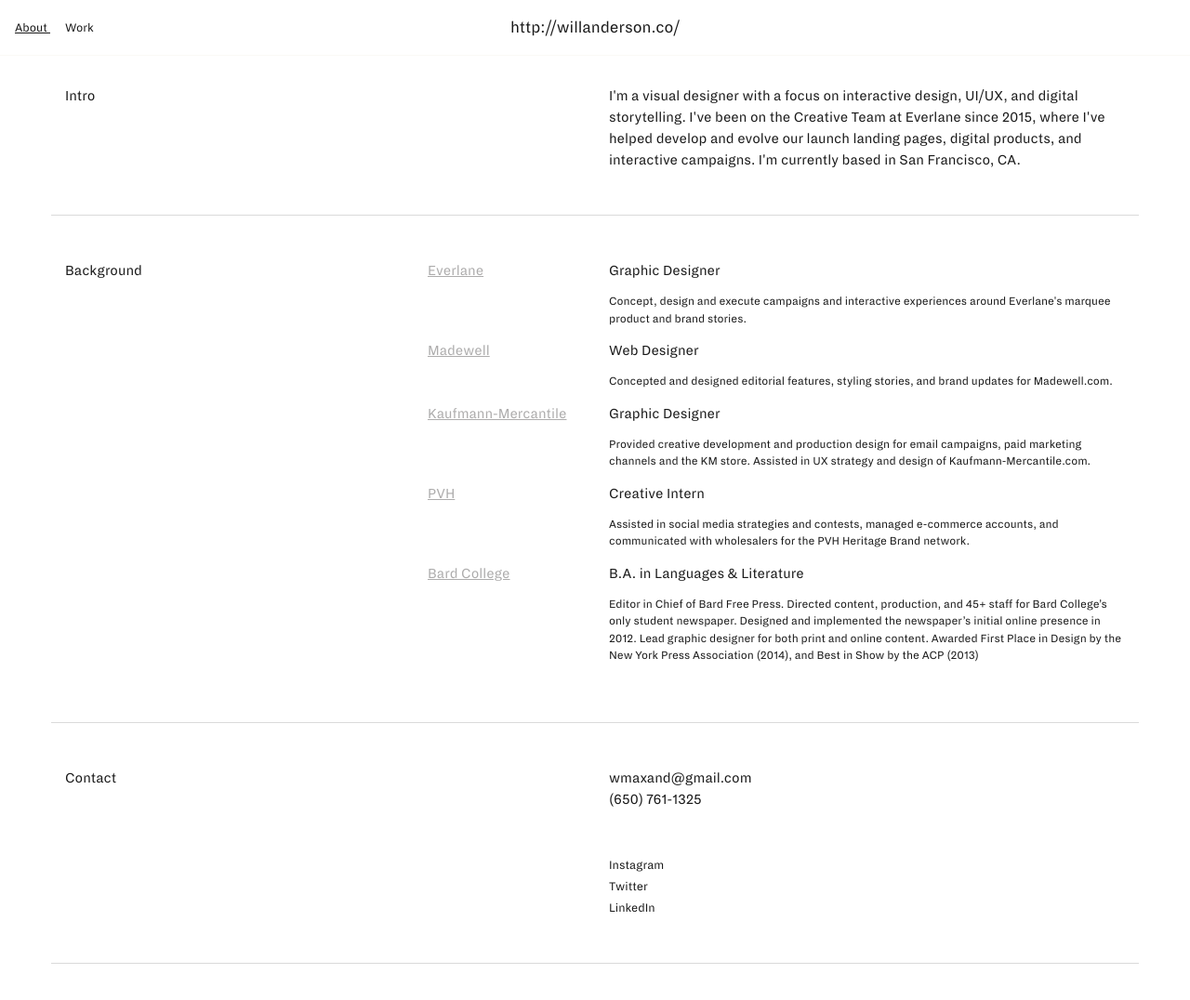
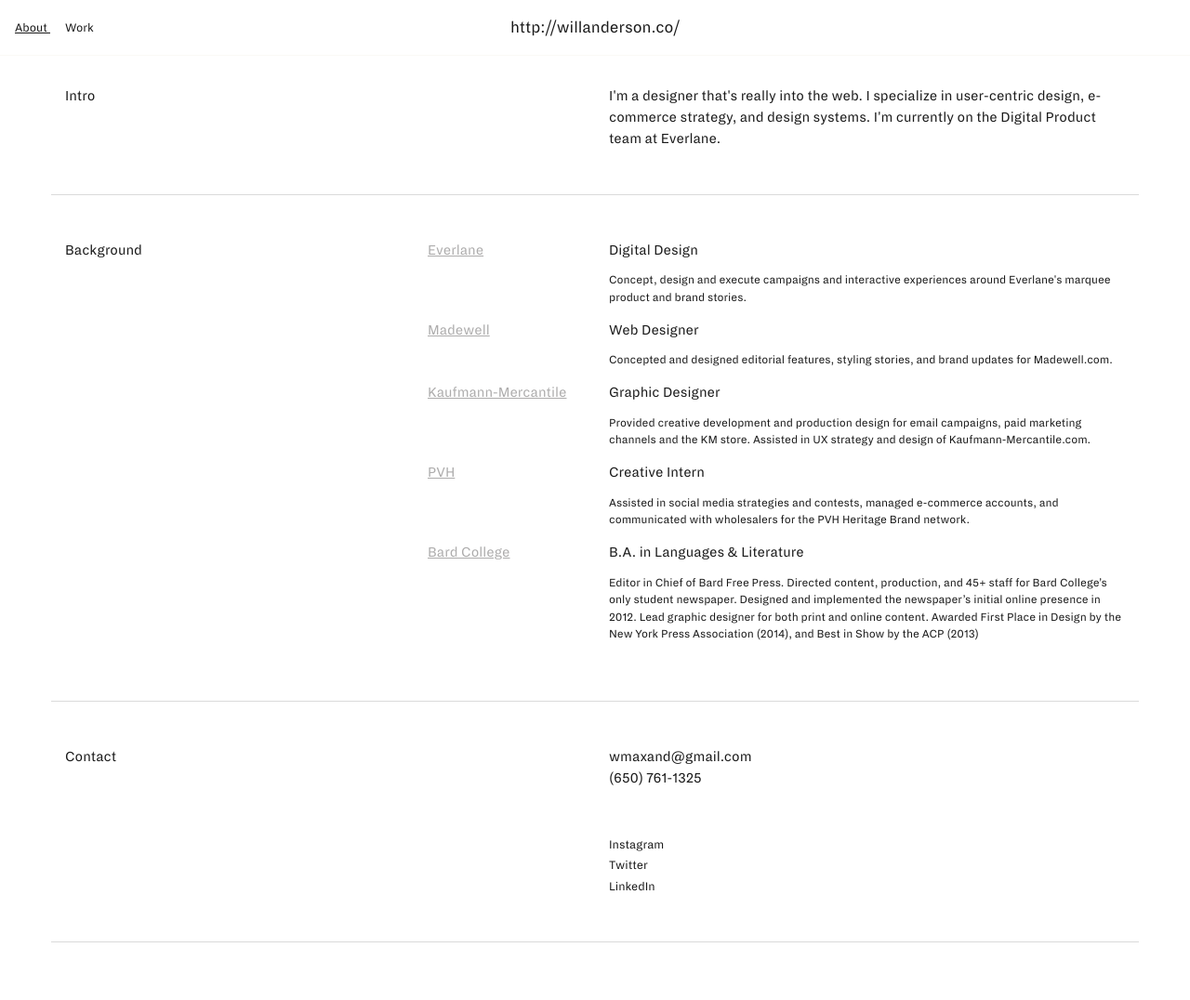
Before and after one commit to willanderson/portfolio, a Jekyll site: the page built from about.md, in a window 1280 px wide and 1085 px high. Shown: the top 1076 px of the window at 93% size. Built offline with Jekyll 4.4.1, drawn with Linux system fonts in a browser that asks for light colours; nearby versions of some CDN libraries.

Commit message:
Updated About

```diff
--- a/about.md
+++ b/about.md
@@ -2,13 +2,12 @@
 title: About
 permalink: "/about/"
 navigation_weight: 1
-intro: I'm a visual designer with a focus on interactive design, UI/UX, and digital
-  storytelling. I've been on the Creative Team at Everlane since 2015, where I've
-  helped develop and evolve our launch landing pages, digital products, and interactive
-  campaigns. I'm currently based in San Francisco, CA.
+intro: 'I''m a designer that''s really into the web. I specialize in user-centric
+  design,  e-commerce strategy, and design systems. I''m currently on the Digital
+  Product team at Everlane. '
 background:
 - company: Everlane
-  title: Graphic Designer
+  title: Digital Design
   description: Concept, design and execute campaigns and interactive experiences around
     Everlane's marquee product and brand stories.
 - company: Madewell
```
